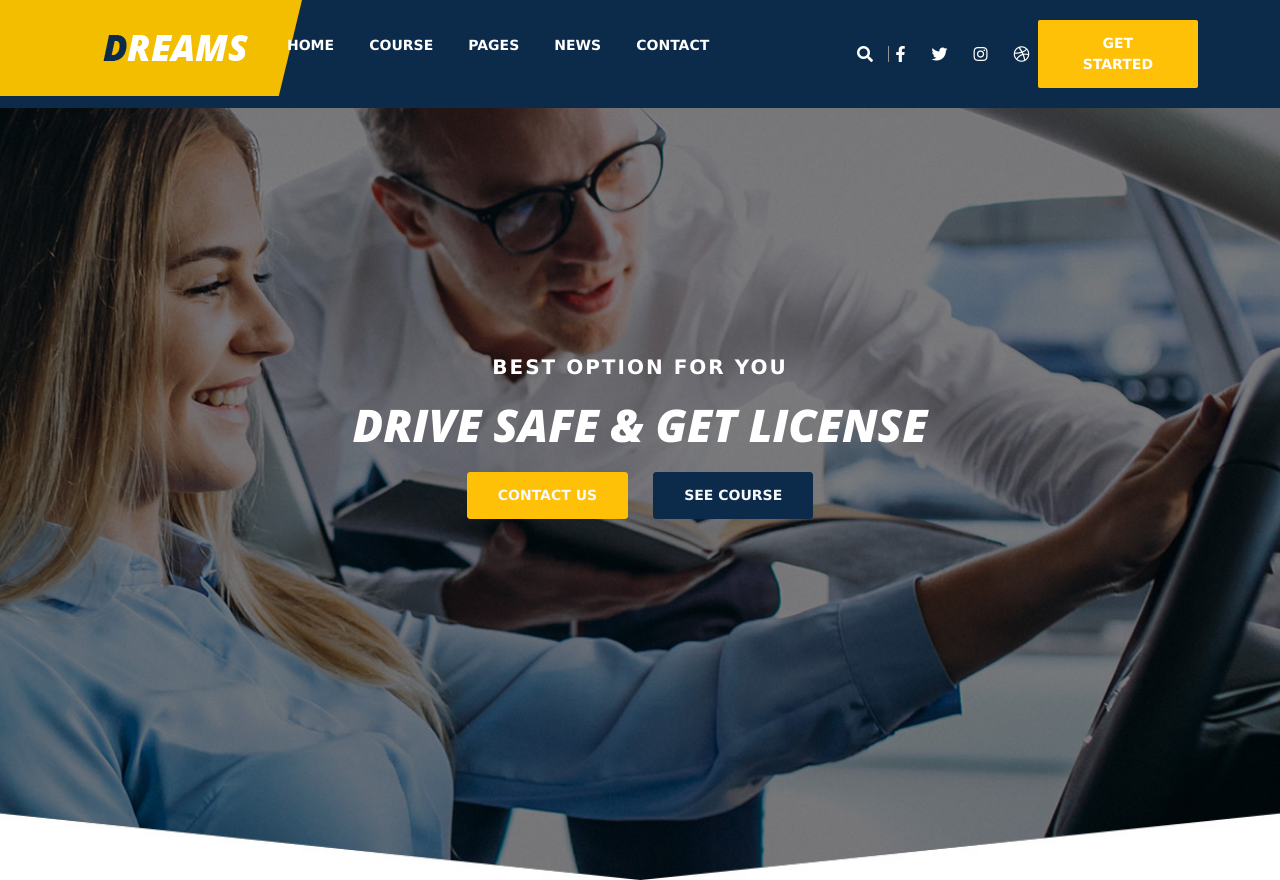
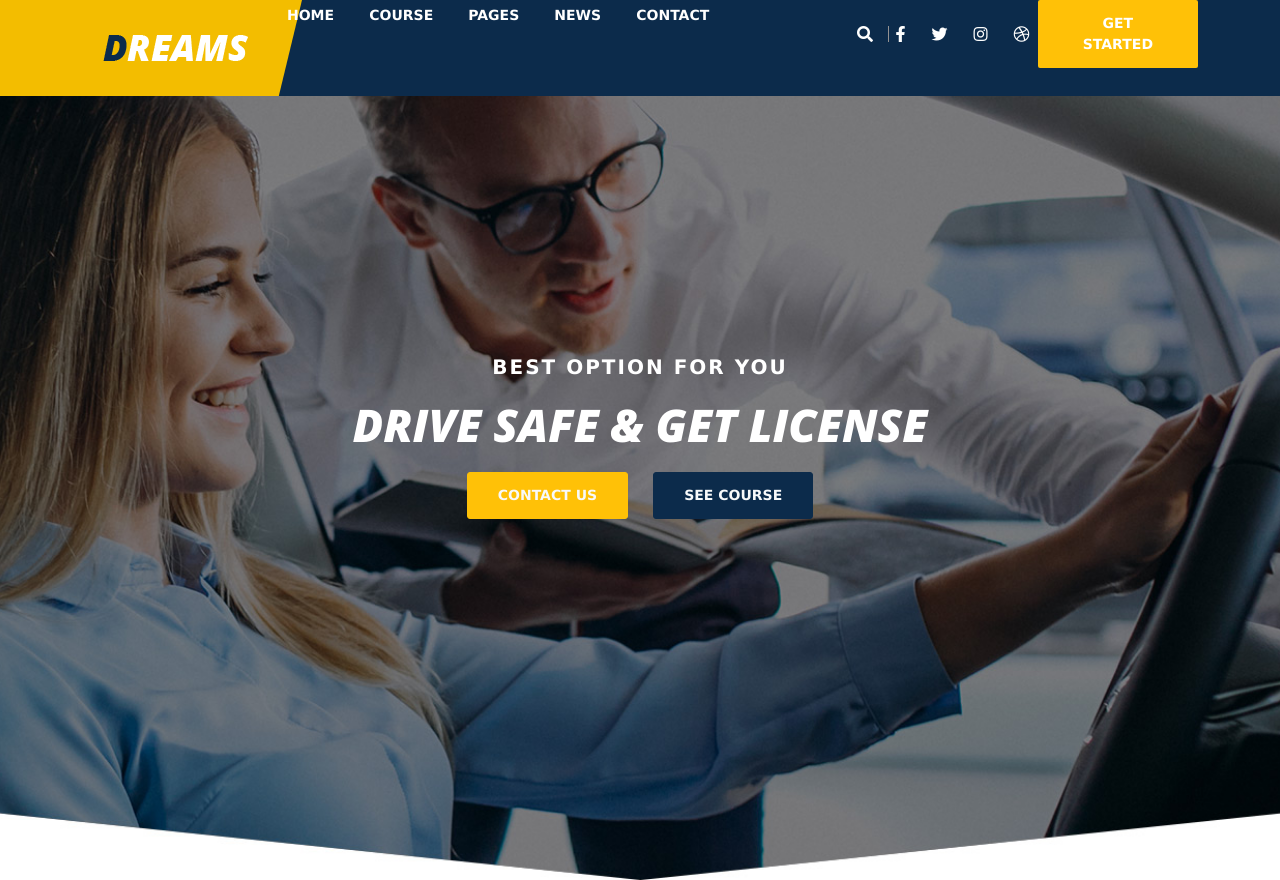
Before and after one commit to Forhad-12/bootstrap-project-2, a plain HTML site: page index.html in a window 1280 px wide. Shown: the top 880 px of the page. Drawn offline with nearby package versions, Linux system fonts and the light colour scheme.

Commit message:
Update style.css

```diff
--- a/style.css
+++ b/style.css
@@ -17,8 +17,6 @@ header {
     top: 0;
     left: 0;
     z-index: 9999;
-}
-header .row .col-2 {
 }
 header .row .col-2 .header-logo {
     position: relative;
@@ -40,11 +38,13 @@ header .row .col-2 .header-logo img {
     position: inherit;
     z-index: 22;
 }
-
+header .row .col-6.forhad {
+    display:flex;
+    align-items: center;
+}
 
 header .row .col-6 nav ul {
     margin: 0 !important;
-    padding: 30px 0;
 }
 header .row .col-6 nav ul li {
     display: inline-block;
@@ -86,8 +86,9 @@ header .row .col-6 nav ul li a.active {
     opacity: 1;
 }
 
-header .row .col-4 .d-flex {
-    padding: 20px 0;
+header .row .col-4.forhad {
+    display: flex;
+    align-items: center;
 }
 header .row .col-4 .d-flex .search-icon {
     width: 15%;
```
